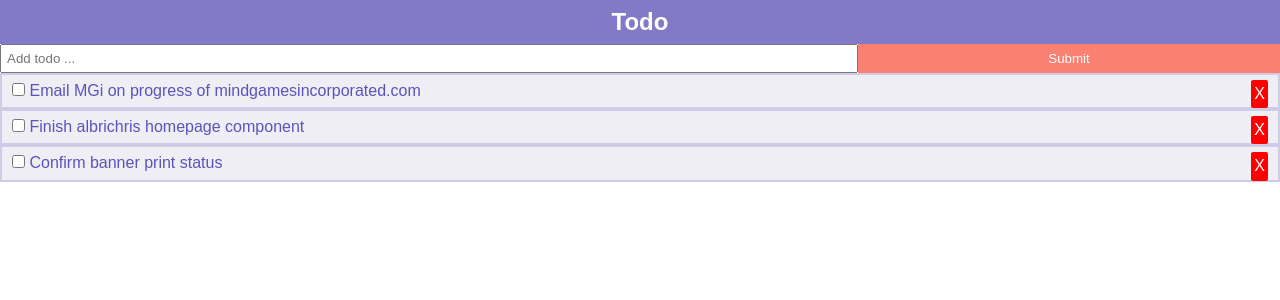
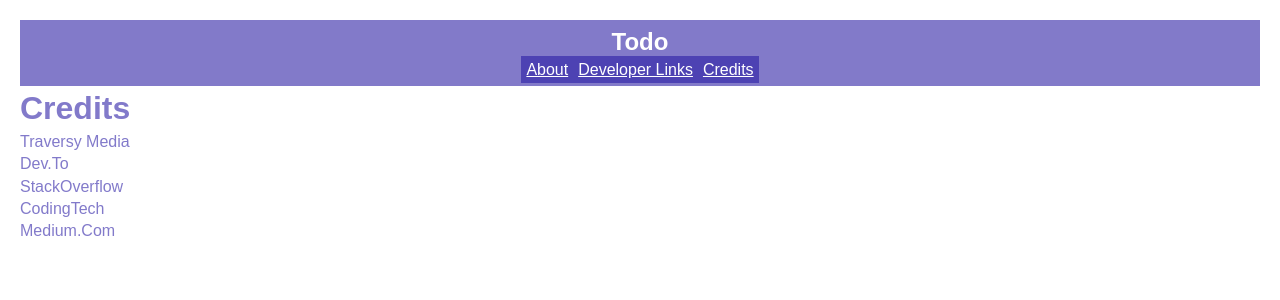
Before and after one commit to anselmleo/2do, a React (Create React App) app: page /credits in a window 1280 px wide. Shown: the top 300 px of the page. Built offline with nearby package versions, Linux system fonts and the light colour scheme.

Commit message:
add pages to app and style

```diff
--- a/package.json
+++ b/package.json
@@ -5,6 +5,7 @@
   "dependencies": {
     "react": "^16.8.6",
     "react-dom": "^16.8.6",
+    "react-router-dom": "^5.0.1",
     "react-scripts": "3.0.1"
   },
   "scripts": {
--- a/src/App.css
+++ b/src/App.css
@@ -9,7 +9,11 @@ body {
   line-height: 1.4;
 }
 
-a {
-  color: #333;
-  text-decoration: none;
+.nav {
+  color: white;
+  font-weight: bold;
 }
+
+.wrapper {
+  padding: 20px;
+}
--- a/src/App.js
+++ b/src/App.js
@@ -1,9 +1,17 @@
 import React from 'react';
+import {BrowserRouter as Router, Route} from 'react-router-dom';
+import uuid from 'uuid';
+
 import Header from './components/layout/Header';
+
+import About from './components/pages/About';
+import DeveloperLinks from './components/pages/DeveloperLinks';
+import Credits from './components/pages/Credits';
+
 import AddTodo from './components/todo/AddTodo';
+import Todos from './components/todo/Todos';
+
 import './App.css';
-import Todos from './components/todo/Todos';
-import uuid from 'uuid';
 
 class App extends React.Component
 {
@@ -53,21 +61,29 @@ class App extends React.Component
 
   render() {
     return (
-      <div className="App">
-        <Header />
-        <AddTodo addTodo={this.addTodo}/>
-        <Todos todos={this.state.todos} markComplete={this.markComplete} delTodo={this.delTodo}/>
-      </div>
+      <Router>
+        <div className="App">
+          <div className="wrapper">
+            <Header />
+            <Route exact path="/" render={props => (
+              <React.Fragment>
+                <AddTodo addTodo={this.addTodo}/>
+                <Todos
+                  todos={this.state.todos}
+                  markComplete={this.markComplete}
+                  delTodo={this.delTodo}
+                />
+              </React.Fragment>
+              )} />
+
+            <Route path="/about" component={About} />
+            <Route path="/developerlinks" component={DeveloperLinks} />
+            <Route path="/credits" component={Credits} />
+          </div>
+        </div>
+      </Router>
     );
   }
 }
 
-// function App() {
-//   return (
-//     <div className="App">
-//       <Todos />
-//     </div>
-//   );
-// }
-
 export default App;
--- a/src/components/layout/Header.js
+++ b/src/components/layout/Header.js
@@ -1,9 +1,17 @@
-import React from 'react'
+import React from 'react';
+import { Link } from 'react-router-dom';
 
 function Header() {
   return (
     <div style={headerStyle}>
-      <h2>Todo</h2>
+      <React.Fragment>
+        <h2><Link to="/" style={headStyle}>Todo</Link></h2>
+        <nav>
+          <Link to="/about" style={linkStyle}>About</Link>
+          <Link to="/developerlinks" style={linkStyle}>Developer Links</Link>
+          <Link to="/credits" style={linkStyle}>Credits</Link>
+        </nav>
+      </React.Fragment>
     </div>
   )
 }
@@ -16,4 +24,16 @@ const headerStyle = {
   textDecoration: 'none'
 }
 
+const headStyle = {
+  color: 'white',
+  textDecoration: 'none'
+}
+
+const linkStyle = {
+  color: 'white',
+  backgroundColor: 'rgba(77,66,179,1)',
+  border: 'blue solid 0px',
+  padding: '5px'
+}
+
 export default Header;
--- /dev/null
+++ b/src/components/pages/About.js
@@ -0,0 +1,22 @@
+import React from 'react'
+
+function About() {
+  return (
+    <div>
+      <h1 style={headerStyle}>About</h1>
+      <p style={body}>
+        This project was created as a helper project for new react learners.
+      </p>
+    </div>
+  )
+}
+
+const headerStyle = {
+  color: 'rgba(77,66,179,.7)'
+}
+
+const body = {
+  color: 'rgba(77,66,179,1)'
+}
+
+export default About
--- /dev/null
+++ b/src/components/pages/Credits.js
@@ -0,0 +1,27 @@
+import React from 'react'
+
+function Credits() {
+  return (
+    <div>
+      <h1 style={headerStyle}>Credits</h1>
+      <div style={body}>
+        <p>Traversy Media</p>
+        <p>Dev.To</p>
+        <p>StackOverflow</p>
+        <p>CodingTech</p>
+        <p>Medium.Com</p>
+      </div>
+    </div>
+  )
+}
+
+const headerStyle = {
+  color: 'rgba(77,66,179,.7)'
+}
+
+const body = {
+  color: 'rgba(77,66,179,.7)'
+}
+
+
+export default Credits;
--- /dev/null
+++ b/src/components/pages/DeveloperLinks.js
@@ -0,0 +1,28 @@
+import React from 'react';
+import {Link} from 'react-router-dom';
+
+function DeveloperLinks() {
+  return (
+    <div>
+      <h1 style={headerStyle}>Developer Links</h1>
+      {/* <h3 style={headerStyle}>Personal</h3> */}
+      <Link to='github.com/anselmleo'>GitHub</Link> | <Link to='anselmmba.tech'>Website</Link>
+      <h3 style={body}>Jobs</h3>
+      <Link to='dmastermind.com'>Dmastermind</Link> <br />
+      <Link to='mindgamesincorporated.com'>MGi</Link> <br />
+      <Link to='juggernaut.ng'>Juggernaut</Link> <br />
+      <Link to='heckerbella.com'>HeckerBella</Link> <br />
+      <Link to='cousant.com'>Cousant Connect</Link>
+    </div>
+  )
+}
+
+const headerStyle = {
+  color: 'rgba(77,66,179,.7)'
+}
+
+const body = {
+  color: 'rgba(77,66,179,.7)'
+}
+
+export default DeveloperLinks;
```
Also changed, not shown: src/components/todo/Todos.js (+0 -9 lines), 1 other file (tests, documents, lock files or other folders).
